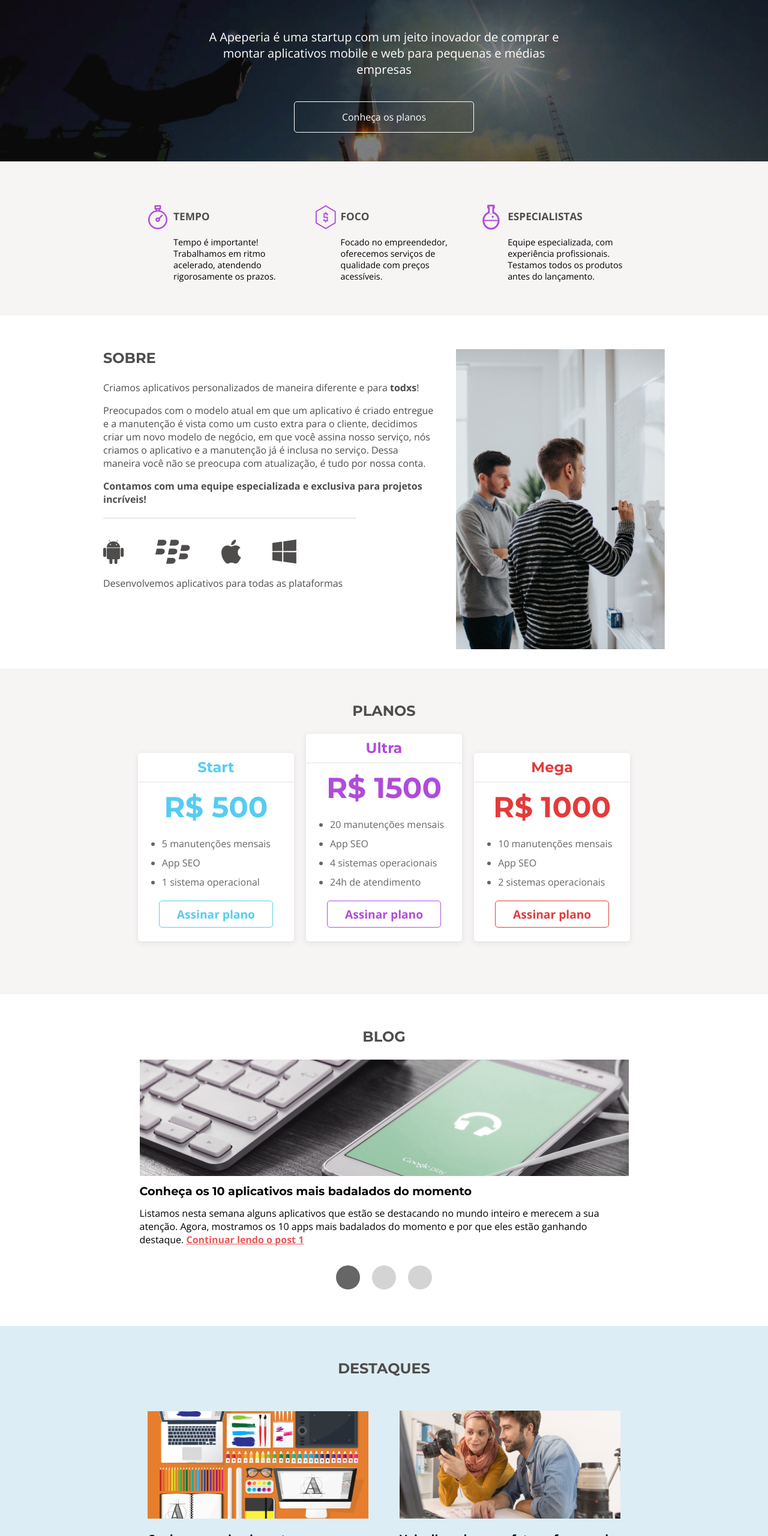
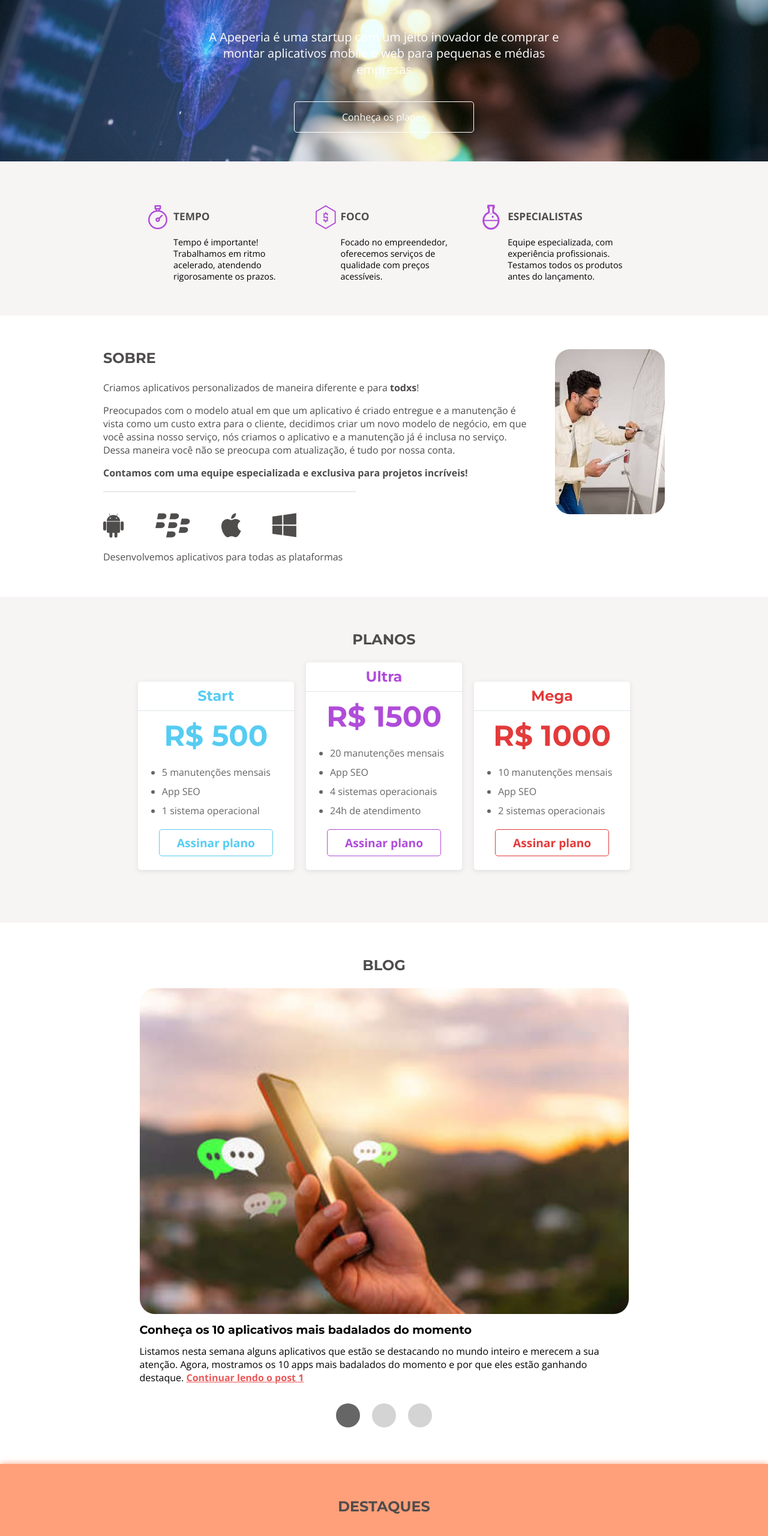
Before and after one commit to emanoel-maffei/acessibilidade, a plain HTML site: page index.html in a window 1280 px wide. Shown: the part 240-2800 px from the top of the page at 60% size. Drawn offline with nearby package versions, Linux system fonts and the light colour scheme.

Commit message:
Add files via upload

```diff
--- a/css/secaoDestaque.css
+++ b/css/secaoDestaque.css
@@ -1,5 +1,6 @@
 
 .secaoDestaque {
+  background-image: url(../img/bg-intro.png);
   text-align: center;
   background-size: cover;
   background-color: #00161c;
@@ -46,9 +47,9 @@
 
 @media (min-width: 830px) {
 
-  .secaoDestaque {
+  /* .secaoDestaque {
     background-image: url(../img/bg-intro.jpg);
-  }
+  } */
 
   .secaoDestaque-titulo {
     font-size: 5vw
--- a/css/secaoDestaques.css
+++ b/css/secaoDestaques.css
@@ -1,5 +1,6 @@
 .secaoDestaques {
-  background-color: #DCEDF5;
+  background-color: lightsalmon;
+  box-shadow: 0px 0px 10px lightsalmon;
   text-align: center;
 }
 
--- a/css/tema-padrao.css
+++ b/css/tema-padrao.css
@@ -48,6 +48,11 @@ li[aria-hidden='false'] { display:block ; }
 .apenasLeitorDeTela {
   position: absolute;
   z-index: -1;
+}
+
+#planos {
+  background-color: lightsalmon;
+  box-shadow: 0px 0px 10px lightsalmon;
 }
 
 .container {
--- a/index.html
+++ b/index.html
@@ -112,7 +112,7 @@
 
     <section class="secaoSobre clearfix">
       <div class="container">
-        <img src="img/sobre-apeperia.png" class="secaoSobre-imgDestaque">
+        <img src="img/sobre-apeperia.jpeg" class="secaoSobre-imgDestaque" style="border-radius: 25px;">
         <h1 class="secaoSobre-titulo tituloPadrao">
           SOBRE
         </h1>
@@ -205,7 +205,7 @@
 
         <li id="new0" class="listaDeArtigos-item">
           <article class="listaDeArtigos-artigo">
-            <img src="img/10-aplicativos-mais-baixados.png" class="listaDeArtigos-artigo-img">
+            <img src="img/10-aplicativos-mais-baixados.jpg" class="listaDeArtigos-artigo-img" style="border-radius: 25px;">
             <h2 class="listaDeArtigos-artigo-titulo">
               Conheça os 10 aplicativos mais badalados do momento
             </h2>
@@ -278,7 +278,7 @@
 
         <a href="http://blog.apeperia.com.br/design/conheca-primeiras-etapas-criacao-logotipo-teste-teste" class="secaoDestaques-link">
           <div class="secaoDestaques-destaque">
-            <img src="img/comecando-criar-logotipo.png" class="secaoDestaques-destaque-img">
+            <img src="img/comecando-criar-logotipo.avif" class="secaoDestaques-destaque-img" style="border-radius: 25px;">
             <p class="secaoDestaques-destaque-titulo"  id="tituloDestaque1">
               Conheça as primeiras etapas na criação de um logotipo
             </p>
@@ -287,7 +287,7 @@
 
         <a href="http://blog.apeperia.com.br/design/dicas-como-fotografar-com-celular" class="secaoDestaques-link">
           <div class="secaoDestaques-destaque">
-            <img src="img/dicas-fotografia.png" class="secaoDestaques-destaque-img">
+            <img src="img/dicas-fotografia.jpg" class="secaoDestaques-destaque-img" style="border-radius: 25px;">
             <p class="secaoDestaques-destaque-titulo"  id="tituloDestaque2">
               Veja dicas de como fotografar usando seu celular
             </p>
@@ -469,5 +469,6 @@
   </footer>
   <script src="js/carousel.js"></script>
   <script src="js/dialog.js"></script>
+  <script src="js/secaoDetaque.js"></script>
 </body>
 </html>
```
Also changed, not shown: img/10-aplicativos-mais-baixados.jpg (added), img/bg-intro.jpeg (added), img/bg-intro.png (added), img/comecando-criar-logotipo.avif (added), img/dicas-fotografia.jpg (added), img/sobre-apeperia.jpeg (added).
